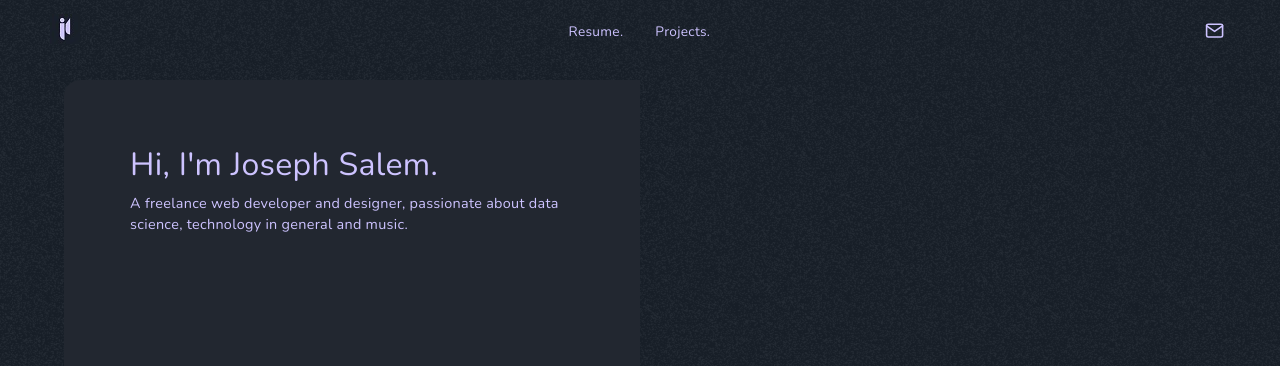
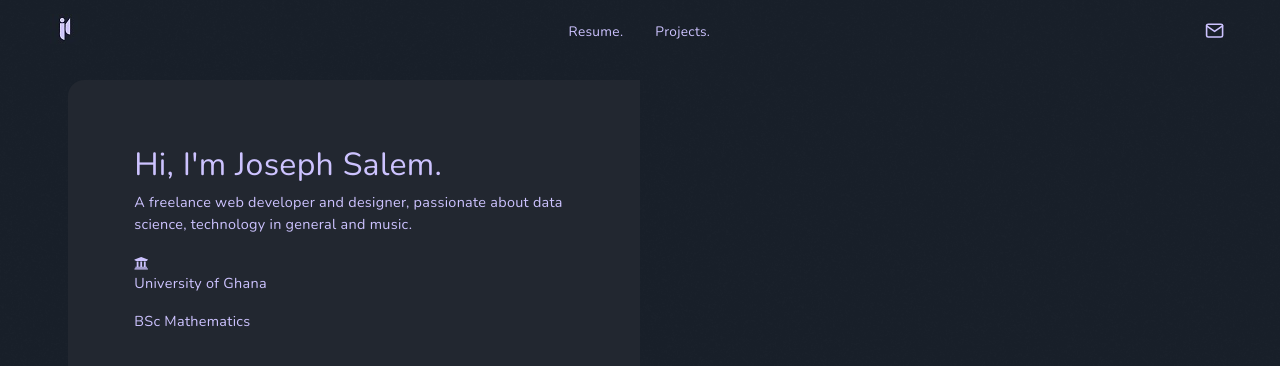
Before and after one commit to JoeSal777/joesal-portifolio, a React (Create React App) app: page /resume in a window 1280 px wide. Shown: the top 366 px of the page. Built offline with nearby package versions, Linux system fonts and the light colour scheme; a web font is replaced by a local one.

Commit message:
added some info to the resume page without styling

```diff
--- a/public/index.html
+++ b/public/index.html
@@ -36,8 +36,7 @@
     <title>Joseph Salem Mensah-Larkai</title>
   </head>
   <body>
-    <!-- {/* noise background */} -->
-    <div class="bg-noise"></div>
+    <!-- <div class="bg-noise"></div> -->
     <noscript>Portifolio Website</noscript>
     <div id="root"></div>
 
--- a/src/App.js
+++ b/src/App.js
@@ -18,7 +18,7 @@ class App extends Component{
         <Navbar/>
         <Switch>
           <Route exact path="/" component={Landingpage} />
-          <Route path="/resume" component={Resume} />
+          <Route path="/resume" component={Resume}/>
           <Route path="/projects" component={Projects} />
           <Route path="/contact" component={Contact} />
           <Route component={Default} />
--- a/src/components/Contact.js
+++ b/src/components/Contact.js
@@ -1,6 +1,6 @@
 import React, { Component } from 'react';
-import ContactForm from "./ContactForm";
-import ContactSocialButtons from './ContactSocialButtons';
+import ContactForm from "./page-components/ContactForm";
+import ContactSocialButtons from './page-components/ContactSocialButtons';
 
 export default class Contact extends Component {
     render() {
--- a/src/components/LandingPage.js
+++ b/src/components/LandingPage.js
@@ -11,6 +11,9 @@ import {GiViolin} from "react-icons/gi";
 class LandingPage extends Component {
     render(){
         return(
+            <React.Fragment>
+                {/* for noisy background */}
+                <div class="bg-noise"></div>
 
                 <div className="landingPage_main_area">
 
@@ -51,7 +54,7 @@ class LandingPage extends Component {
                     </ul>
 
                 </div>
-
+            </React.Fragment>
 
         )
     }
--- a/src/components/Resume.js
+++ b/src/components/Resume.js
@@ -1,27 +1,45 @@
 import React, { Component } from 'react';
+
+import IconInfoBox from "./page-components/iconInfoBox";
+
+import {FaUniversity} from "react-icons/fa";
 
 export default class Resume extends Component {
     render() {
         return (
+            <React.Fragment>
+                {/* for noisy background */}
+                <div class="bg-noise-low"></div>
+
                 <div className="resumePage_main_area">
 
-                <div className="row">
+                    <div className="resume_row">
 
                         {/* left-side */}
-                    <div className="column left-column">
-                        <div className="infoArea content">
+                        <div className="resume_column resume_left-column">
+                            <div className="infoArea resume_content">
+                                <div className="info-item">
                                     <h2 className="heading">Hi, I'm Joseph Salem.</h2>
                                     <p>A freelance web developer and designer, passionate about data science, technology in general and music.</p>
+                                </div>
+
+                                <div className="info-item history-area">
+                                    <div className="history-item">
+                                        <FaUniversity className="history-icon"/>
+                                        <IconInfoBox title={"University of Ghana"} text={"BSc Mathematics"}/>
+                                    </div>
+                                </div>
                             </div>
                         </div>
 
                         {/* right-side */}
-                    <div className="column right-column">
+                        <div className="resume_column resume_right-column">
 
                         </div>
                     </div>
 
                 </div>
+            </React.Fragment>
         )
     }
 }
--- /dev/null
+++ b/src/components/page-components/iconInfoBox.js
@@ -0,0 +1,13 @@
+import React from 'react';
+
+function iconInfoBox(props){
+    return(
+        <div className="iconInfo_area">
+            <div className="tex-area-iconInfo">
+                { props.title && <p className="title-iconInfo">{props.title}</p> }
+                { props.text && <p className="text-iconInfo">{props.text}</p> }
+            </div>
+        </div>
+    );
+}
+export default iconInfoBox;
--- a/src/styles/_noiseBackground.scss
+++ b/src/styles/_noiseBackground.scss
@@ -6,7 +6,7 @@ body {
     overflow-x: hidden;
   }
 
-  .bg-noise {
+  @mixin bg-noise-data {
     position: fixed;
     top: -50%;
     left: -50%;
@@ -17,8 +17,17 @@ body {
     background: transparent $noise-img repeat 0 0;
     background-repeat: repeat;
     animation: bg-animation .5s infinite;
+    visibility: visible;
+  }
+
+  .bg-noise{
+    @include bg-noise-data();
     opacity: .9;
-    visibility: visible;
+  }
+
+  .bg-noise-low{
+    @include bg-noise-data();
+    opacity: .2;
   }
 
   @keyframes bg-animation {
--- a/src/styles/_resume.scss
+++ b/src/styles/_resume.scss
@@ -7,43 +7,25 @@
     color: var(--secondaryColor);
     background: transparent !important;
     height: auto !important;
-    .row{
+    .resume_row{
         margin-top: 2vh; //change this to 1vh if height is get longer than viewport
         margin-left: 5%;
         margin-right: 5%;
     }
-    .column{
+    .resume_column{
         width: 100%;
     }
-    .left-column{
+    .resume_left-column{
         background: #222730;
         padding: 7%;
+        @include standardFonts();
 
-        .infoArea{
+        .resume_infoArea{
             display: flex;
-            flex-direction: column;
-
-            .formGroups{
-                padding-top: 3%;
-            }
-
-            Button{
-                background-color: rgb(167, 60, 167);
-                border: none;
-                padding-right: 30px;
-                padding-left: 30px;
-                padding-top: 13px;
-                padding-bottom: 13px;
-                margin-top: 0.5rem;
-            }
-
-            .icon{
-                margin-right: 10px;
-                font-size: 1.5rem;
-            }
+            //flex-direction: column;
         }
     }
-    .right-column{
+    .resume_right-column{
         background: transparent;
         display: flex;
         align-items: center;
@@ -54,29 +36,29 @@
 
 
 @media screen and (min-width: 1000px) {
-    .contactPage_main_area{
+    .resumePage_main_area{
       margin-left: 3% !important;
       margin-right: 3% !important;
       height: 90vh !important;
 
-      .row{
+      .resume_row{
         margin-top: 2vh;
         margin-left: 30px;
         margin-right: 30px;
     }
     }
-    .column{
+    .resume_column{
         float: left;
         width: 50% !important;
     }
 
-    .left-column{
+    .resume_left-column{
         border-bottom-left-radius: 1rem;
         border-top-left-radius: 1rem;
         height: 82vh;
         padding: 30px !important;
-        display: flex;
-        align-items: center;
+        //display: flex;
+        //align-items: center;
 
         .infoArea{
             width: 100%;
@@ -84,8 +66,8 @@
             padding-top: 7%;
             padding-bottom: 7%;
             padding-left: 7%;
-            display: flex;
-            flex-direction: column;
+            // display: flex;
+            // flex-direction: column;
             //justify-content: space-between !important;
         }
     }
```
Also changed, not shown: src/components/page-components/Button.js (renamed from src/components/Button.js), src/components/page-components/ContactForm.js (renamed from src/components/ContactForm.js), src/components/page-components/ContactSocialButtons.js (renamed from src/components/ContactSocialButtons.js). Lines whose indentation alone changed are shown as unchanged.
